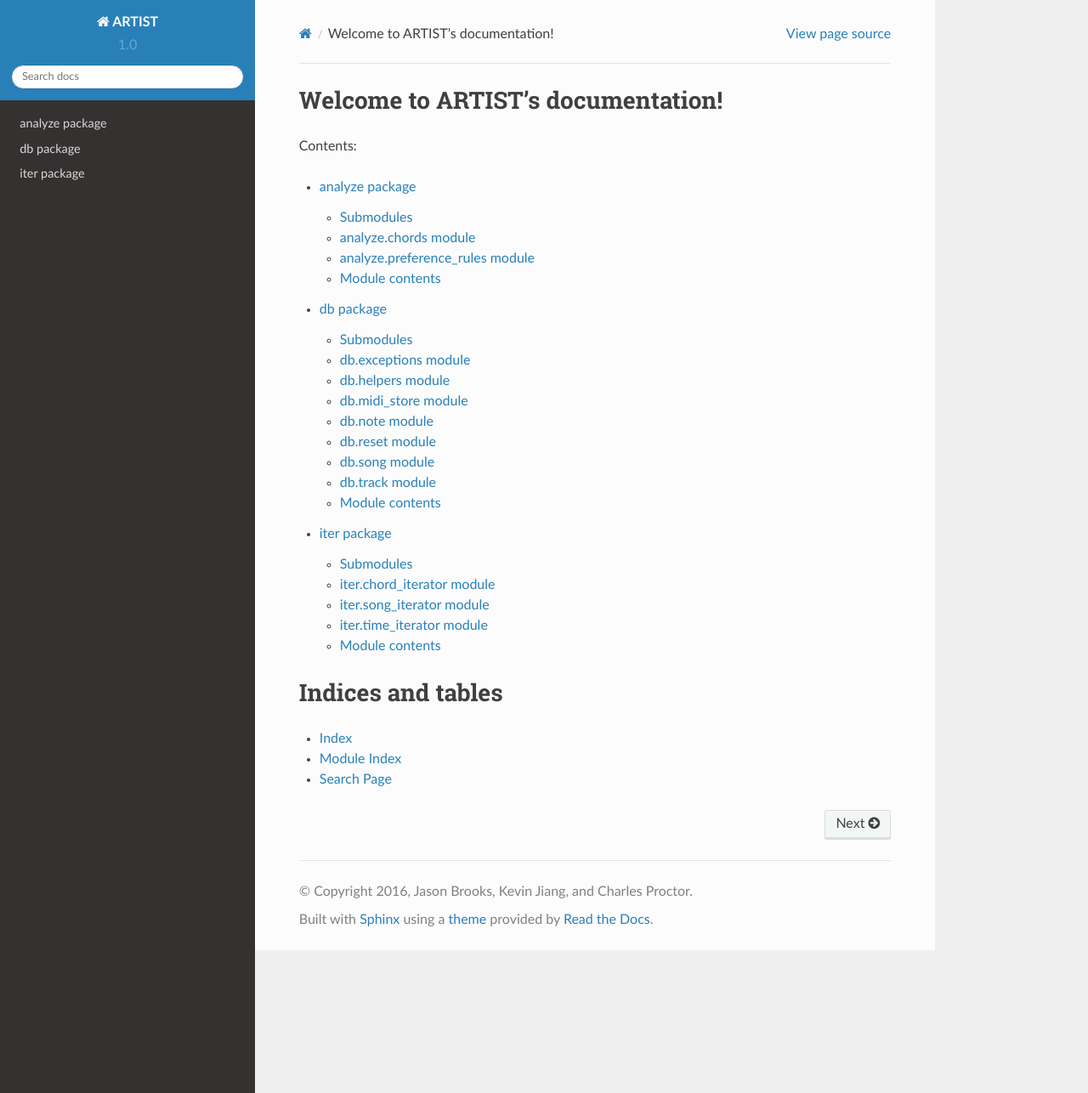
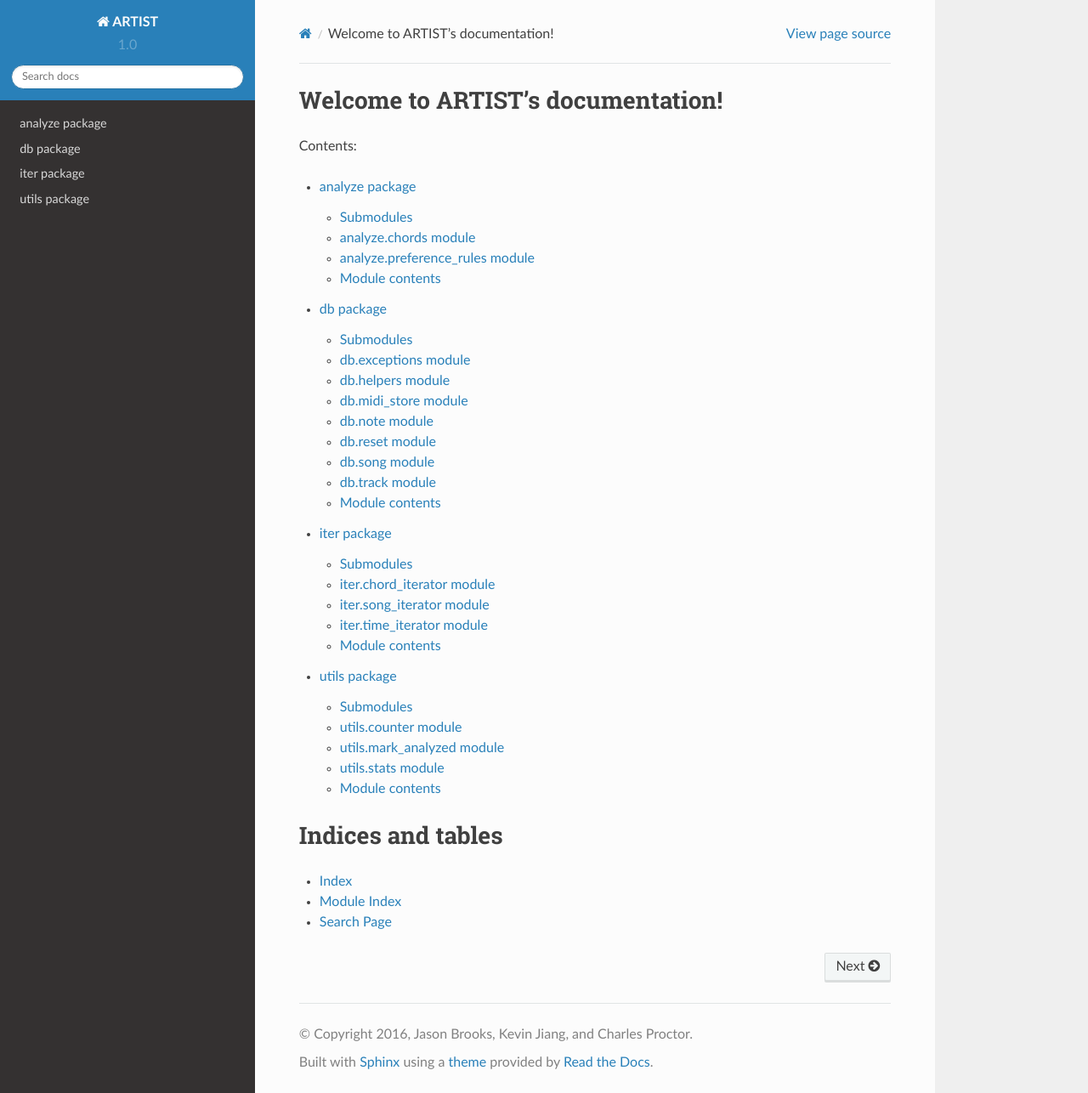
Before and after one commit to jasonsbrooks/ARTIST, a Sphinx documentation site: the page built from docs/index.rst, in a window 1280 px wide and 1286 px high. Shown: the whole window at 85% size. Built offline with Sphinx 7.4.7 and the Read the Docs theme 2.0.0, drawn with Linux system fonts in a browser that asks for light colours.

Commit message:
add utils/ to sphinx generation

```diff
--- a/docs/index.rst
+++ b/docs/index.rst
@@ -14,6 +14,7 @@
    src/artist_generator/analyze
    src/artist_generator/db
    src/artist_generator/iter
+   src/artist_generator/utils
 
 
 Indices and tables
--- /dev/null
+++ b/docs/src/artist_generator/utils.rst
@@ -0,0 +1,38 @@
+utils package
+=============
+
+Submodules
+----------
+
+utils.counter module
+--------------------
+
+.. automodule:: utils.counter
+    :members:
+    :undoc-members:
+    :show-inheritance:
+
+utils.mark_analyzed module
+--------------------------
+
+.. automodule:: utils.mark_analyzed
+    :members:
+    :undoc-members:
+    :show-inheritance:
+
+utils.stats module
+------------------
+
+.. automodule:: utils.stats
+    :members:
+    :undoc-members:
+    :show-inheritance:
+
+
+Module contents
+---------------
+
+.. automodule:: utils
+    :members:
+    :undoc-members:
+    :show-inheritance:
```
Also changed, not shown: 2 other files.
